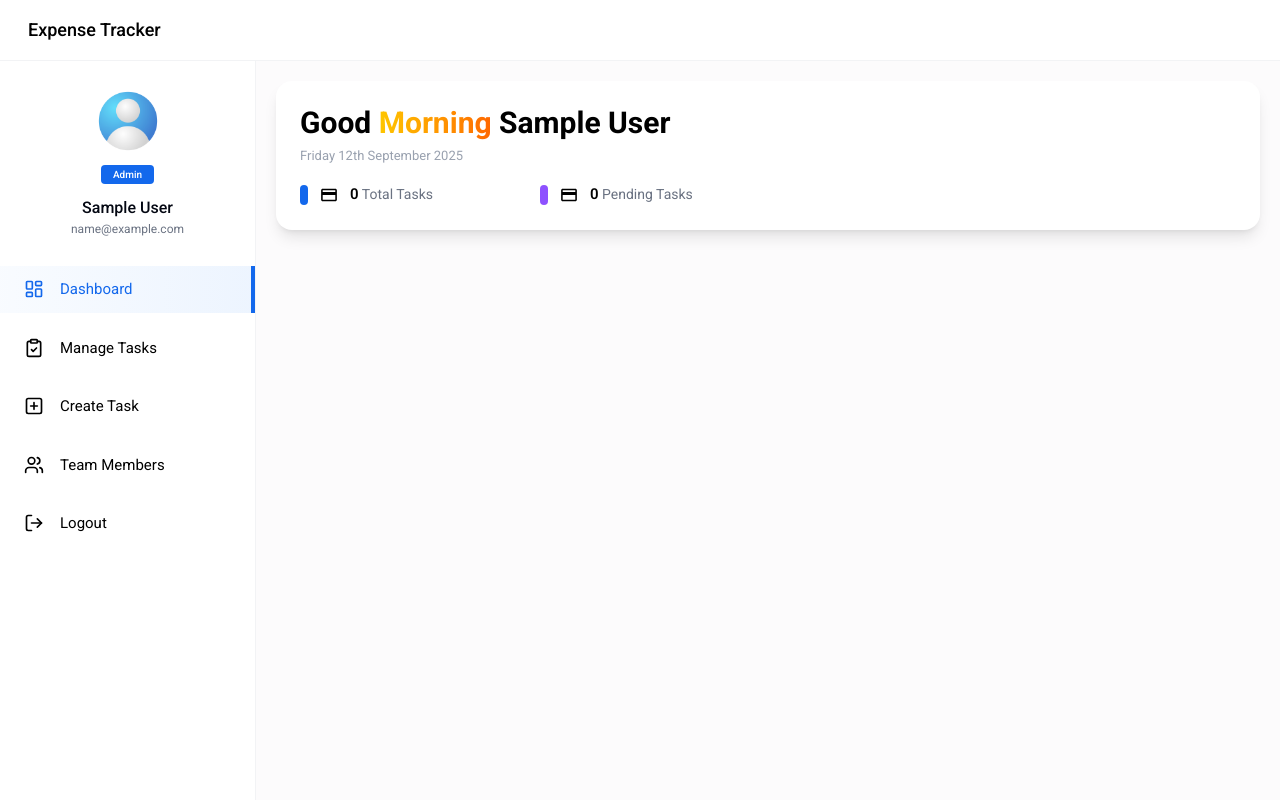
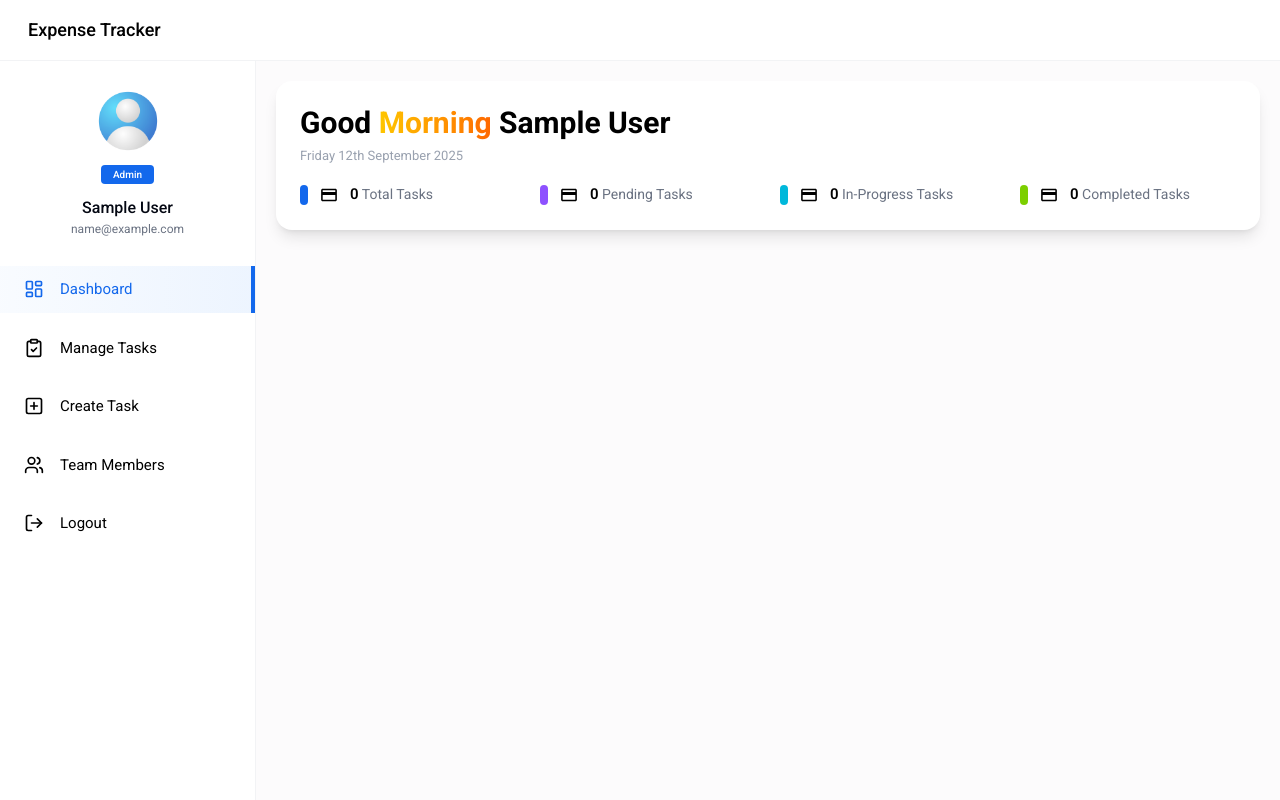
Before and after one commit to kenechukwuosele/Task-Manager, a React (Vite) app in the folder frontend/: page /admin/dashboard in a window 1280 px wide. Built offline with nearby package versions, Linux system fonts and the light colour scheme; no server answers; sample sign-in values are in the browser's storage.

Commit message:
worked on the dashboard-data

```diff
--- a/frontend/src/pages/Admin/Dashboard.jsx
+++ b/frontend/src/pages/Admin/Dashboard.jsx
@@ -45,13 +45,16 @@ const Dashboard = () => {
   // Fetch dashboard safely
   const fetchDashboard = async () => {
     try {
-      const response = await axiosInstance.get(
-        API_PATHS.TASKS.GET_DASHBOARD_DATA
-      );
+      const endpoint =
+        user?.role === "admin"
+          ? API_PATHS.TASKS.GET_DASHBOARD_DATA
+          : API_PATHS.TASKS.GET_USER_DASHBOARD_DATA;
+
+      const response = await axiosInstance.get(endpoint);
       setDashboardData(response.data);
     } catch (error) {
       console.error("Error fetching dashboard data", error);
-      if (error.response?.status === 401) navigate("/login"); // fallback
+      if (error.response?.status === 401) navigate("/login");
     } finally {
       setLoading(false);
     }
@@ -100,20 +103,45 @@ const Dashboard = () => {
             icon={<IoMdCard />}
             label="Total Tasks"
             value={addThousandSeparator(
-              dashboardData?.charts?.taskDistribution?.All || 0
+              dashboardData?.statistics?.totalTasks ||
+                dashboardData?.charts?.taskDistribution?.all ||
+                0
             )}
             color="bg-primary"
           />
 
-           <InfoCard
+          <InfoCard
             icon={<IoMdCard />}
             label="Pending Tasks"
             value={addThousandSeparator(
-              dashboardData?.charts?.taskDistribution?.Pending || 0
+              dashboardData?.statistics?.pendingTasks ||
+                dashboardData?.charts?.taskDistribution?.pending ||
+                0
             )}
             color="bg-violet-500"
           />
 
+          <InfoCard
+            icon={<IoMdCard />}
+            label="In-Progress Tasks"
+            value={addThousandSeparator(
+              dashboardData?.statistics?.inProgressTasks ||
+                dashboardData?.charts?.taskDistribution?.["in-progress"] ||
+                0
+            )}
+            color="bg-cyan-500"
+          />
+
+          <InfoCard
+            icon={<IoMdCard />}
+            label="Completed Tasks"
+            value={addThousandSeparator(
+              dashboardData?.statistics?.completedTasks ||
+                dashboardData?.charts?.taskDistribution?.completed ||
+                0
+            )}
+            color="bg-lime-500"
+          />
         </div>
       </div>
     </DashboardLayout>
--- a/frontend/src/utils/axiosinstance.js
+++ b/frontend/src/utils/axiosinstance.js
@@ -47,7 +47,11 @@ axiosInstance.interceptors.response.use(
       isRefreshing = true;
 
       try {
-        const { data } = await axiosInstance.post(API_PATHS.AUTH.REFRESH);
+        const { data } = await axios.post(
+          API_PATHS.AUTH.REFRESH,
+          {},
+          { withCredentials: true } // cookie is sent
+        );
 
         const newAccessToken = data.accessToken;
         localStorage.setItem("accessToken", newAccessToken);
```
